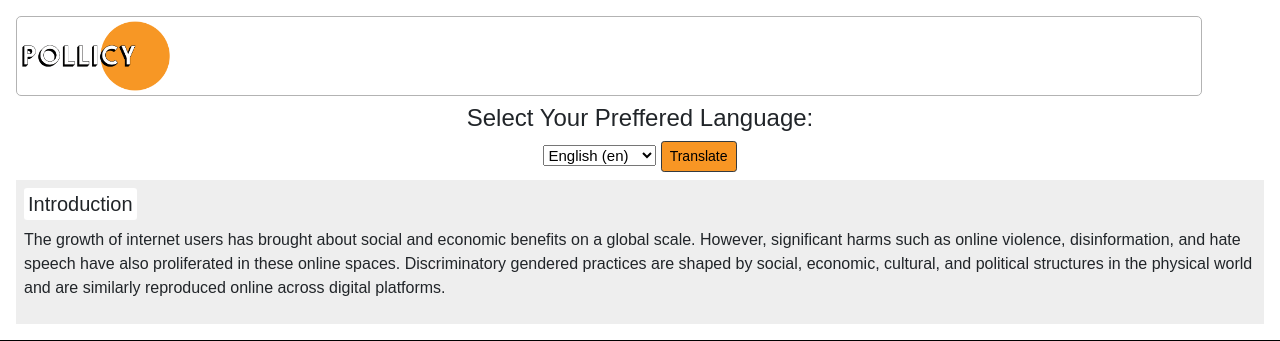
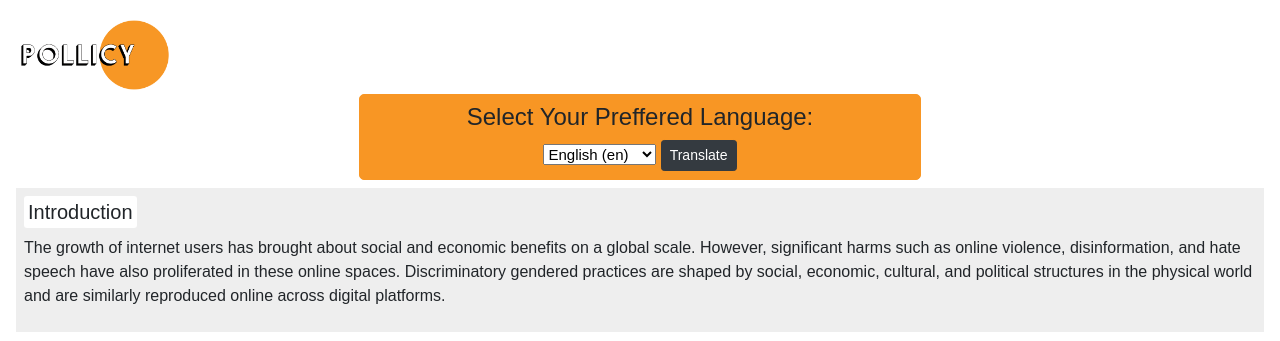
Before and after one commit to frankTheCodeBoy/PollicyDashboard, a Django app: page /translate/ in a window 1280 px wide. Shown: the top 341 px of the page. Run offline with Django 4.2, Linux system fonts and the light colour scheme; some libraries are stand-ins or nearby versions.

Commit message:
Translate feature from index

```diff
--- a/templates/pollicy_app/index.html
+++ b/templates/pollicy_app/index.html
@@ -104,7 +104,8 @@
             style="color:white;">Hate Speech Classification</a>
         </li>
         <li class="nav-item">
-            <a class="nav-link" href="#" style="color:white;">Translation</a>
+            <a class="nav-link" href="{% url 'pollicy_app:translate' %}"
+                style="color:white;">Translation</a>
         </li>
     </ul>
     </div>
--- a/templates/pollicy_app/translate.html
+++ b/templates/pollicy_app/translate.html
@@ -7,10 +7,11 @@
 
 {% block body_block %}
 <div class="container-fluid trans-styles p-3">
-<div style="background-color:white;width:95%;border:1px solid #b3b3b3;border-radius:5px;" class="p-1">
+<div class="p-1">
   <img src="{% static 'images/logo.png' %}" width="150px">
 </div>
-<div class="text-center p-2">
+<div class="text-center p-2 mb-2"
+style="background-color:#f89624;width:45%;border:1px solid #f89624;border-radius:5px;margin: auto;">
     <form action="{% url 'set_language' %}" method="post">
         {% csrf_token %}
         <h4>Select Your Preffered Language: </h4>
@@ -24,7 +25,7 @@
              </option>
            {% endfor %}
         </select>
-        <input style="font-size:14px;background-color:#f89624;color:black;"
+        <input style="font-size:14px;"
           type="submit" value="Translate" class="btn btn-sm btn-dark">
     </form>
 </div>
```
